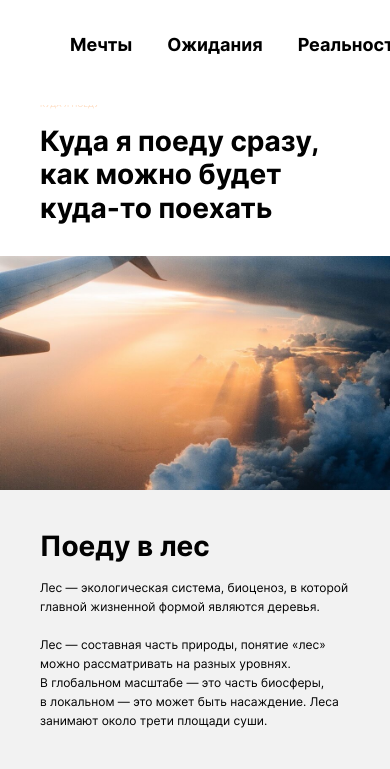
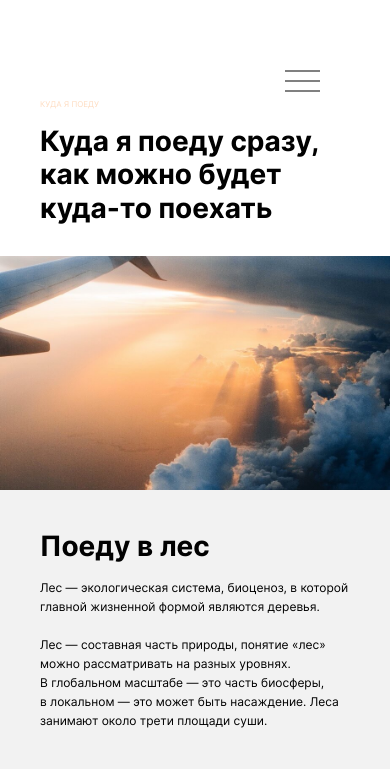
Before and after one commit to qwertyq98/travels, a plain HTML site: page index.html in a window 390 px wide. Shown: the top 769 px of the page. Drawn offline with Linux system fonts and the light colour scheme.

Commit message:
бургер версия 1 - не реализованная до конца

```diff
--- /dev/null
+++ b/blocks/header/__burger-line/_first/header__burger-line_first.css
@@ -0,0 +1,3 @@
+.header__burger-line_first {
+
+}
--- /dev/null
+++ b/blocks/header/__burger-line/_fourth/header__burger-line_fourth.css
@@ -0,0 +1,3 @@
+.header__burger-line_fourth {
+  top: 50px;
+}
--- /dev/null
+++ b/blocks/header/__burger-line/_second/header__burger-line_second.css
@@ -0,0 +1,3 @@
+.header__burger-line_second {
+  top: 40px;
+}
--- /dev/null
+++ b/blocks/header/__burger-line/_third/header__burger-line_third.css
@@ -0,0 +1,3 @@
+.header__burger-line_third {
+  top: 40px;
+}
--- /dev/null
+++ b/blocks/header/__burger-line/header__burger-line.css
@@ -0,0 +1,10 @@
+@media screen and (max-width: 770px) {
+  .header__burger-line {
+    position: absolute;
+    top: 30px;
+    right: 70px;
+    width: 35px;
+    height: 2px;
+    background-color: grey;
+  }
+}
--- /dev/null
+++ b/blocks/header/__burger/header__burger.css
@@ -0,0 +1,12 @@
+@media screen and (max-width: 770px) {
+  .header__burger {
+    display: block;
+    position: absolute;
+    top: 0;
+    left: 0;
+    cursor: pointer;
+    z-index: 4;
+    width: 100%;
+    height: 100%;
+  }
+  }
--- a/blocks/header/__links/header__links.css
+++ b/blocks/header/__links/header__links.css
@@ -4,9 +4,10 @@
   gap: 55px;
 }
 
+
 @media screen and (max-width: 770px) {
   .header__links {
-    gap: 35px;
-  }
-
+  grid-template-columns: 1fr;
+  gap: 10px;
 }
+}
--- a/blocks/header/__menu/header__menu.css
+++ b/blocks/header/__menu/header__menu.css
@@ -3,7 +3,20 @@
   flex-direction: row;
   flex-wrap: nowrap;
   justify-content: space-between;
-  align-content: center;
+  padding: 30px 0;
+}
 
-
+@media screen and (max-width: 770px) {
+  .header__menu {
+    display: grid;
+    grid-template-columns: 1, min-content;
+    gap: 30px;
+    padding: 0;
+    position: absolute;
+    left: 70px;
+    top: 60px;
+    transform: translateY(100%);
+    max-height: 0px;
+    overflow: hidden;
+  }
 }
--- /dev/null
+++ b/blocks/header/__toggle/header__toggle.css
@@ -0,0 +1,14 @@
+.header__toggle {
+  display: none;
+}
+
+.header__toggle:checked ~ .header__menu {
+  max-height: 500px;
+
+
+
+  /*     // Любой элемент, стиль которого вам нужно изменить при открытии меню, идёт здесь с  селектором ~
+  // Стили для открытия навигационного меню, к примеру
+  & ~ .nav {
+  } */
+}
--- a/blocks/header/header.css
+++ b/blocks/header/header.css
@@ -1,32 +1,11 @@
 .header {
-  align-items: center;
   font-size: 18px;
   font-weight: 600;
   width: 100%;
-  min-height: 70px;
-  position: fixed;
-  top: 35px;
-  z-index: 3;
-  background-color: white;
-
-
-  /* display: flex;
-  flex-direction: row;
-  flex-wrap: nowrap;
-  justify-content: space-between;
-  align-items: center;
-  font-size: 18px;
-  font-weight: 600;
-  max-width: 1300px;
-  min-height: 70px;
-  position: sticky;
-  top: 0px;
-  z-index: 3;
-  background-color: white; */
 }
-/*
 @media screen and (max-width: 770px) {
   .header {
-  font-size: 12px;
+  position: relative;
+
   }
-} */
+}
--- a/index.html
+++ b/index.html
@@ -8,13 +8,20 @@
 </head>
 <body class="page">
   <header class="header page__header">
+    <input type="checkbox" class="header__toggle">
+    <label class="header__burger" for="header__toggle">
+        <div class="header__burger-line header__burger-line_first"></div>
+        <div class="header__burger-line header__burger-line_second"></div>
+        <div class="header__burger-line header__burger-line_third"></div>
+        <div class="header__burger-line header__burger-line_fourth"></div>
+      </label>
     <nav class="header__menu">
       <div class="header__links">
-      <a href="#" class="header__link hover-link">Мечты</a>
-      <a href="#" class="header__link hover-link">Ожидания</a>
-      <a href="#" class="header__link hover-link">Реальность</a>
+        <a href="#" class="header__link hover-link">Мечты</a>
+        <a href="#" class="header__link hover-link">Ожидания</a>
+        <a href="#" class="header__link hover-link">Реальность</a>
       </div>
-      <div><a href="#" class="header__link hover-link">Пожаловаться</a></div>
+      <a href="#" class="header__link hover-link">Пожаловаться</a>
     </nav>
   </header>
   <main class="content page__content">
--- a/pages/index.css
+++ b/pages/index.css
@@ -12,6 +12,13 @@
 @import url(../blocks/header/__menu/header__menu.css);
 @import url(../blocks/header/__links/header__links.css);
 @import url(../blocks/header/__link/header__link.css);
+@import url(../blocks/header/__toggle/header__toggle.css);
+@import url(../blocks/header/__burger/header__burger.css);
+@import url(../blocks/header/__burger-line/header__burger-line.css);
+@import url(../blocks/header/__burger-line/_first/header__burger-line_first.css);
+@import url(../blocks/header/__burger-line/_second/header__burger-line_second.css);
+@import url(../blocks/header/__burger-line/_third/header__burger-line_third.css);
+@import url(../blocks/header/__burger-line/_fourth/header__burger-line_fourth.css);
 
 @import url(../blocks/people/people.css);
 @import url(../blocks/people/__title/people__title.css);
```
